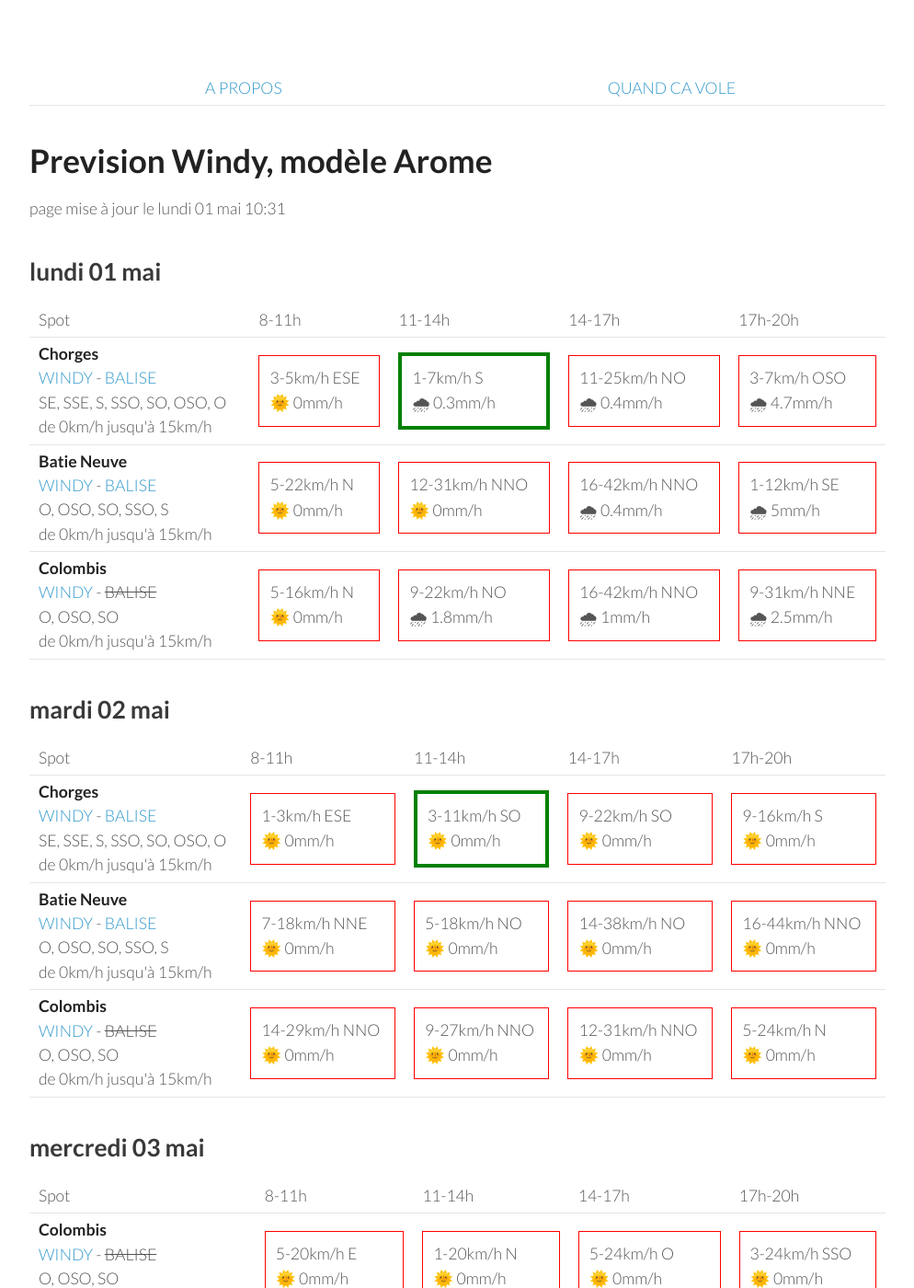
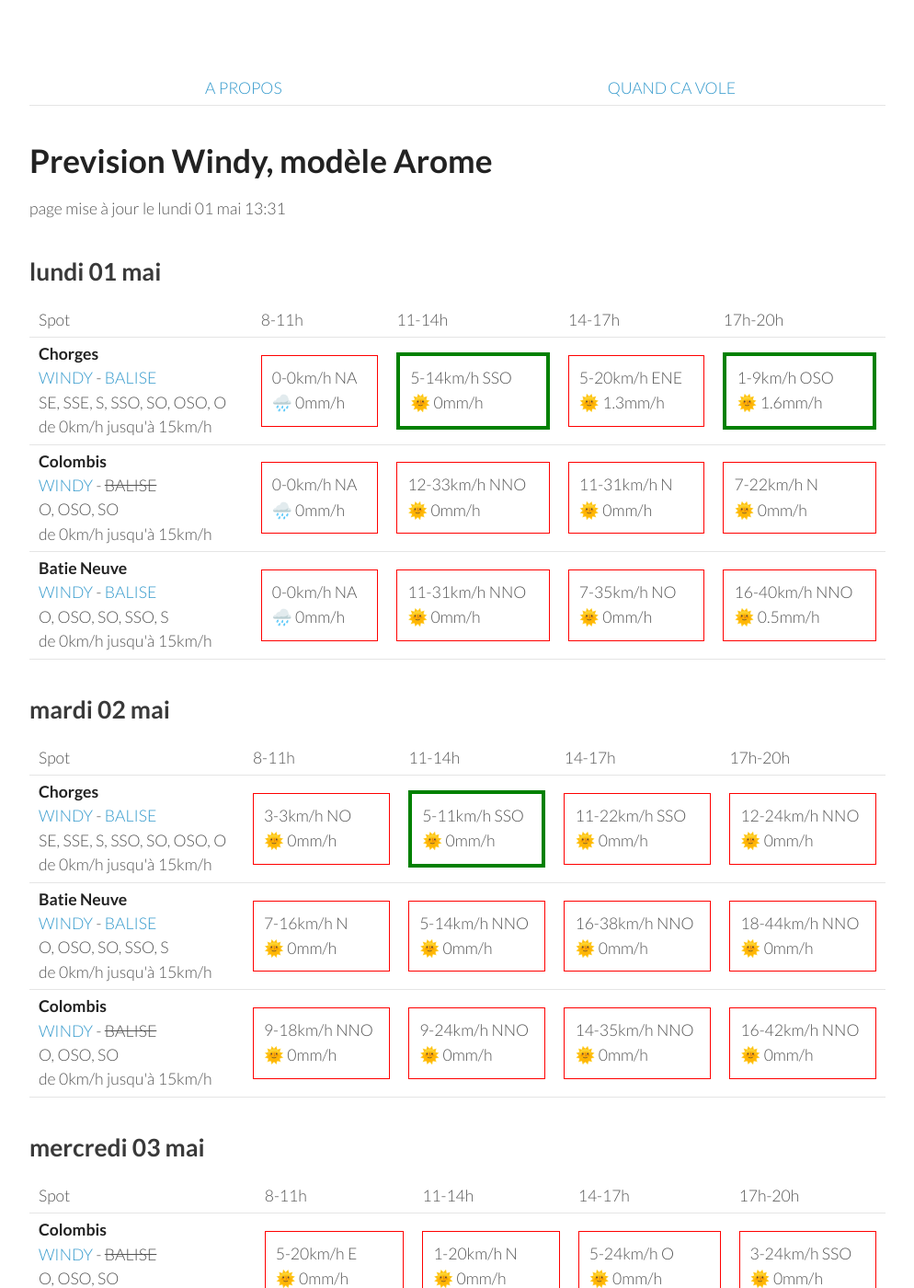
Before and after one commit to parapente-dans-le-nord/parapente-dans-le-nord.github.io, a Jekyll site: the page built from serre_poncon.markdown, in a window 1280 px wide and 1400 px high. Shown: the whole window at 92% size, without its empty margins (26-1020 px from the left). Built offline with Jekyll 4.4.1, drawn with Linux system fonts in a browser that asks for light colours.

Commit message:
update index.markdown

```diff
--- a/serre_poncon.markdown
+++ b/serre_poncon.markdown
@@ -7,7 +7,7 @@ title:  "Tous les spots"
 {: .links}
 
 # Prevision Windy, modèle Arome
-page mise à jour le lundi 01 mai 10:31
+page mise à jour le lundi 01 mai 13:31
 
 ## lundi 01 mai
 
@@ -24,31 +24,28 @@ page mise à jour le lundi 01 mai 10:31
 <tr>
         <td><strong>Chorges</strong><br><a href="https://windy.com/44.578/6.280?44.559,6.262,10">WINDY</a> - <span class=""><a href="https://www.openwindmap.org/PP554">BALISE</a> </span><br> <span class="vent-favorable">SE, SSE, S, SSO, SO, OSO, O</span><br><span class="force-vent">de 0km/h jusqu'à 15km/h</span> </td>
 
-            <td><div class="not-flyable"><p>3-5km/h ESE</p><p>🌞 0mm/h</p></div></td>
-            <td><div class="flyable"><p>1-7km/h S</p><p>🌧 0.3mm/h</p></div></td>
-            <td><div class="not-flyable"><p>11-25km/h NO</p><p>🌧 0.4mm/h</p></div></td>
-            <td><div class="not-flyable"><p>3-7km/h OSO</p><p>🌧 4.7mm/h</p></div></td>
+            <td><div class="not-flyable"><p>0-0km/h NA</p><p>🌧️ 0mm/h</p></div></td>
+            <td><div class="flyable"><p>5-14km/h SSO</p><p>🌞 0mm/h</p></div></td>
+            <td><div class="not-flyable"><p>5-20km/h ENE</p><p>🌞 1.3mm/h</p></div></td>
+            <td><div class="flyable"><p>1-9km/h OSO</p><p>🌞 1.6mm/h</p></div></td>
 
+    </tr>
+<tr>
+        <td><strong>Colombis</strong><br><a href="https://windy.com/44.494/6.216?44.559,6.262,10">WINDY</a> - <span class="no-balise"> BALISE </span><br> <span class="vent-favorable">O, OSO, SO</span><br><span class="force-vent">de 0km/h jusqu'à 15km/h</span> </td>
+
+            <td><div class="not-flyable"><p>0-0km/h NA</p><p>🌧️ 0mm/h</p></div></td>
+            <td><div class="not-flyable"><p>12-33km/h NNO</p><p>🌞 0mm/h</p></div></td>
+            <td><div class="not-flyable"><p>11-31km/h N</p><p>🌞 0mm/h</p></div></td>
+            <td><div class="not-flyable"><p>7-22km/h N</p><p>🌞 0mm/h</p></div></td>
 
     </tr>
 <tr>
         <td><strong>Batie Neuve</strong><br><a href="https://windy.com/44.584/6.236?44.559,6.262,10,m:eTtagly">WINDY</a> - <span class=""><a href="https://www.openwindmap.org/PP554">BALISE</a> </span><br> <span class="vent-favorable">O, OSO, SO, SSO, S</span><br><span class="force-vent">de 0km/h jusqu'à 15km/h</span> </td>
 
-            <td><div class="not-flyable"><p>5-22km/h N</p><p>🌞 0mm/h</p></div></td>
-            <td><div class="not-flyable"><p>12-31km/h NNO</p><p>🌞 0mm/h</p></div></td>
-            <td><div class="not-flyable"><p>16-42km/h NNO</p><p>🌧 0.4mm/h</p></div></td>
-            <td><div class="not-flyable"><p>1-12km/h SE</p><p>🌧 5mm/h</p></div></td>
-
-
-    </tr>
-<tr>
-        <td><strong>Colombis</strong><br><a href="https://windy.com/44.494/6.216?44.559,6.262,10">WINDY</a> - <span class="no-balise"> BALISE </span><br> <span class="vent-favorable">O, OSO, SO</span><br><span class="force-vent">de 0km/h jusqu'à 15km/h</span> </td>
-
-            <td><div class="not-flyable"><p>5-16km/h N</p><p>🌞 0mm/h</p></div></td>
-            <td><div class="not-flyable"><p>9-22km/h NO</p><p>🌧 1.8mm/h</p></div></td>
-            <td><div class="not-flyable"><p>16-42km/h NNO</p><p>🌧 1mm/h</p></div></td>
-            <td><div class="not-flyable"><p>9-31km/h NNE</p><p>🌧 2.5mm/h</p></div></td>
-
+            <td><div class="not-flyable"><p>0-0km/h NA</p><p>🌧️ 0mm/h</p></div></td>
+            <td><div class="not-flyable"><p>11-31km/h NNO</p><p>🌞 0mm/h</p></div></td>
+            <td><div class="not-flyable"><p>7-35km/h NO</p><p>🌞 0mm/h</p></div></td>
+            <td><div class="not-flyable"><p>16-40km/h NNO</p><p>🌞 0.5mm/h</p></div></td>
 
     </tr>
 
@@ -70,30 +67,30 @@ page mise à jour le lundi 01 mai 10:31
 <tr>
         <td><strong>Chorges</strong><br><a href="https://windy.com/44.578/6.280?44.559,6.262,10">WINDY</a> - <span class=""><a href="https://www.openwindmap.org/PP554">BALISE</a> </span><br> <span class="vent-favorable">SE, SSE, S, SSO, SO, OSO, O</span><br><span class="force-vent">de 0km/h jusqu'à 15km/h</span> </td>
 
-            <td><div class="not-flyable"><p>1-3km/h ESE</p><p>🌞 0mm/h</p></div></td>
-            <td><div class="flyable"><p>3-11km/h SO</p><p>🌞 0mm/h</p></div></td>
-            <td><div class="not-flyable"><p>9-22km/h SO</p><p>🌞 0mm/h</p></div></td>
-            <td><div class="not-flyable"><p>9-16km/h S</p><p>🌞 0mm/h</p></div></td>
+            <td><div class="not-flyable"><p>3-3km/h NO</p><p>🌞 0mm/h</p></div></td>
+            <td><div class="flyable"><p>5-11km/h SSO</p><p>🌞 0mm/h</p></div></td>
+            <td><div class="not-flyable"><p>11-22km/h SSO</p><p>🌞 0mm/h</p></div></td>
+            <td><div class="not-flyable"><p>12-24km/h NNO</p><p>🌞 0mm/h</p></div></td>
 
 
     </tr>
 <tr>
         <td><strong>Batie Neuve</strong><br><a href="https://windy.com/44.584/6.236?44.559,6.262,10,m:eTtagly">WINDY</a> - <span class=""><a href="https://www.openwindmap.org/PP554">BALISE</a> </span><br> <span class="vent-favorable">O, OSO, SO, SSO, S</span><br><span class="force-vent">de 0km/h jusqu'à 15km/h</span> </td>
 
-            <td><div class="not-flyable"><p>7-18km/h NNE</p><p>🌞 0mm/h</p></div></td>
-            <td><div class="not-flyable"><p>5-18km/h NO</p><p>🌞 0mm/h</p></div></td>
-            <td><div class="not-flyable"><p>14-38km/h NO</p><p>🌞 0mm/h</p></div></td>
-            <td><div class="not-flyable"><p>16-44km/h NNO</p><p>🌞 0mm/h</p></div></td>
+            <td><div class="not-flyable"><p>7-16km/h N</p><p>🌞 0mm/h</p></div></td>
+            <td><div class="not-flyable"><p>5-14km/h NNO</p><p>🌞 0mm/h</p></div></td>
+            <td><div class="not-flyable"><p>16-38km/h NNO</p><p>🌞 0mm/h</p></div></td>
+            <td><div class="not-flyable"><p>18-44km/h NNO</p><p>🌞 0mm/h</p></div></td>
 
 
     </tr>
 <tr>
         <td><strong>Colombis</strong><br><a href="https://windy.com/44.494/6.216?44.559,6.262,10">WINDY</a> - <span class="no-balise"> BALISE </span><br> <span class="vent-favorable">O, OSO, SO</span><br><span class="force-vent">de 0km/h jusqu'à 15km/h</span> </td>
 
-            <td><div class="not-flyable"><p>14-29km/h NNO</p><p>🌞 0mm/h</p></div></td>
-            <td><div class="not-flyable"><p>9-27km/h NNO</p><p>🌞 0mm/h</p></div></td>
-            <td><div class="not-flyable"><p>12-31km/h NNO</p><p>🌞 0mm/h</p></div></td>
-            <td><div class="not-flyable"><p>5-24km/h N</p><p>🌞 0mm/h</p></div></td>
+            <td><div class="not-flyable"><p>9-18km/h NNO</p><p>🌞 0mm/h</p></div></td>
+            <td><div class="not-flyable"><p>9-24km/h NNO</p><p>🌞 0mm/h</p></div></td>
+            <td><div class="not-flyable"><p>14-35km/h NNO</p><p>🌞 0mm/h</p></div></td>
+            <td><div class="not-flyable"><p>16-42km/h NNO</p><p>🌞 0mm/h</p></div></td>
 
 
     </tr>
```
